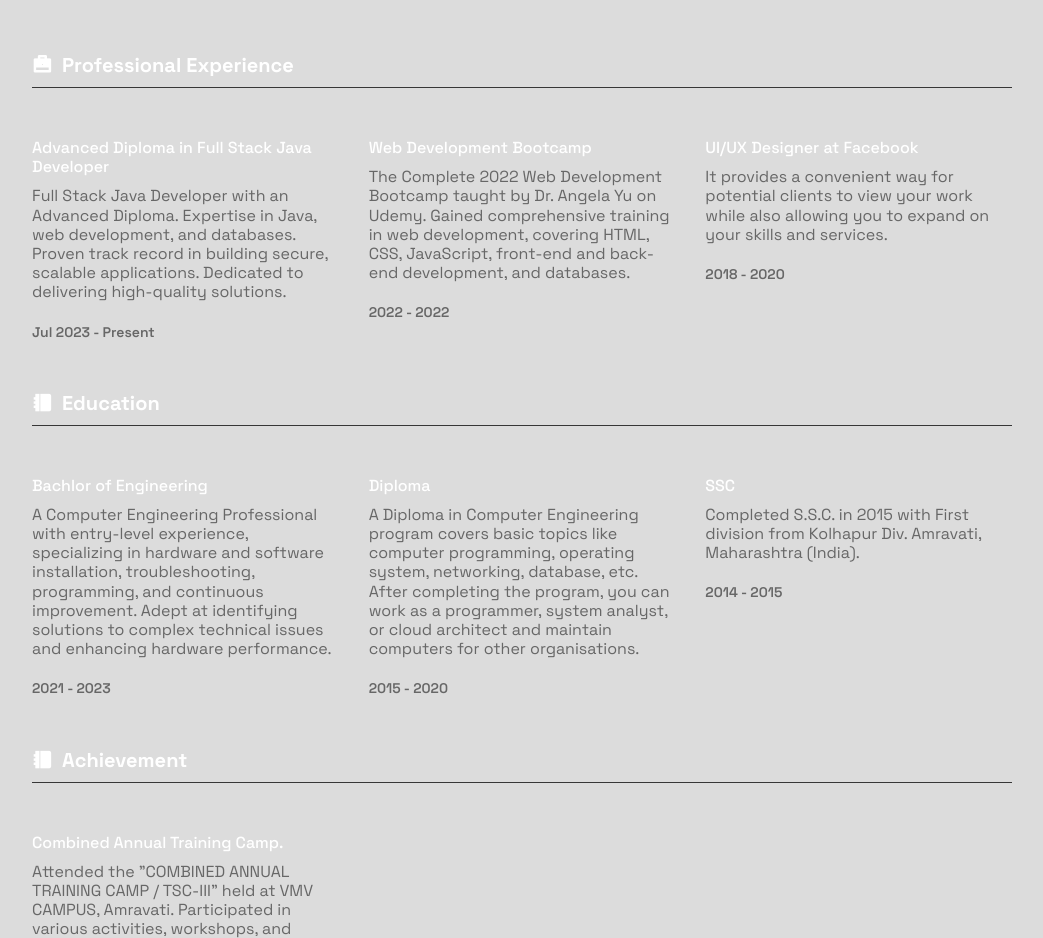
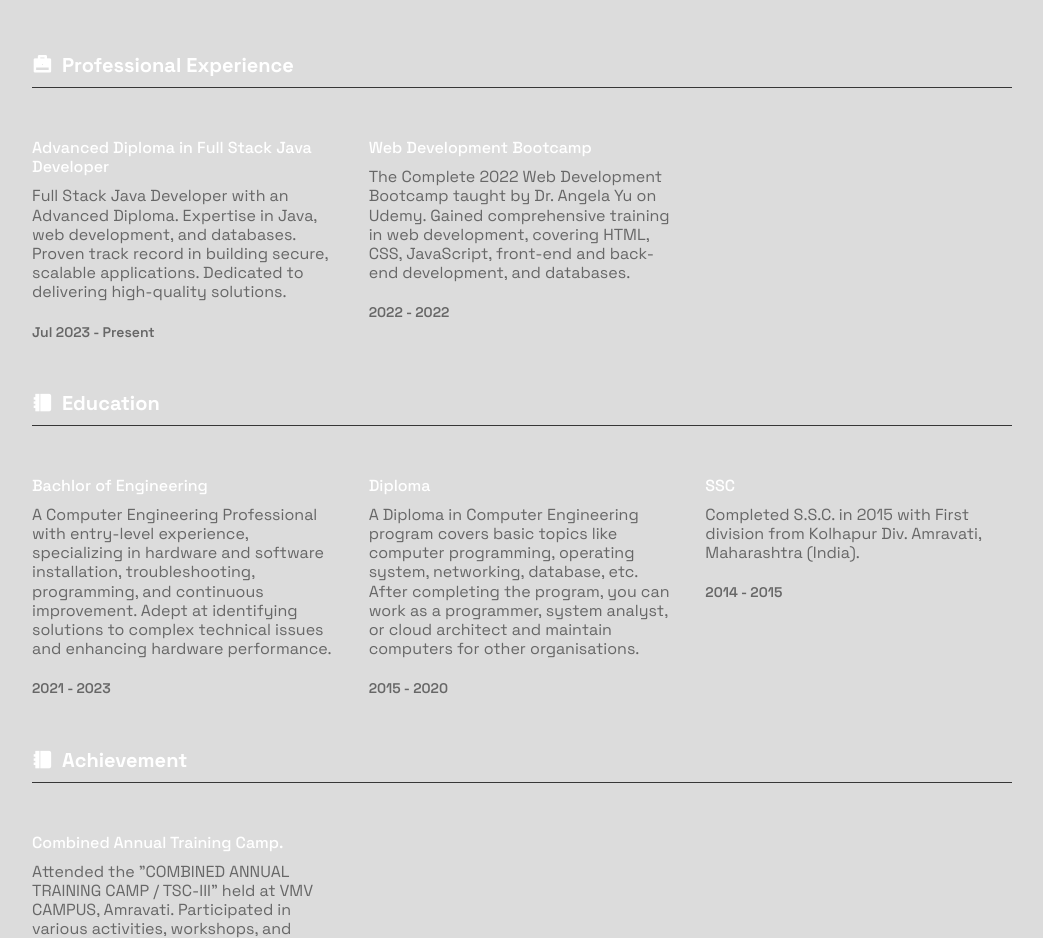
Before and after one commit to vaibhavbijwe/Vaibhavbijwe, a plain HTML site: page index.html in a window 1280 px wide. Shown: the part 1720-2658 px from the top of the page, without its empty margins (118-1161 px from the left). Drawn offline with nearby package versions, Linux system fonts and the light colour scheme.

Commit message:
index.html

```diff
--- a/index.html
+++ b/index.html
@@ -170,12 +170,12 @@
                             <span class="qualification__date">2022 - 2022</span>
                         </div>
                         <!--= Experience 3 =-->
-                        <div class="qualification__item">
+<!--                         <div class="qualification__item">
                             <h3 class="qualification__title">UI/UX Designer at Facebook</h3>
                             <p class="qualification__description"> It provides a convenient way for potential clients to
                                 view your work while also allowing you to expand on your skills and services.</p>
                             <span class="qualification__date">2018 - 2020</span>
-                        </div>
+                        </div> -->
                     </div>
                 </div>
                 <!--= Education =-->
```
